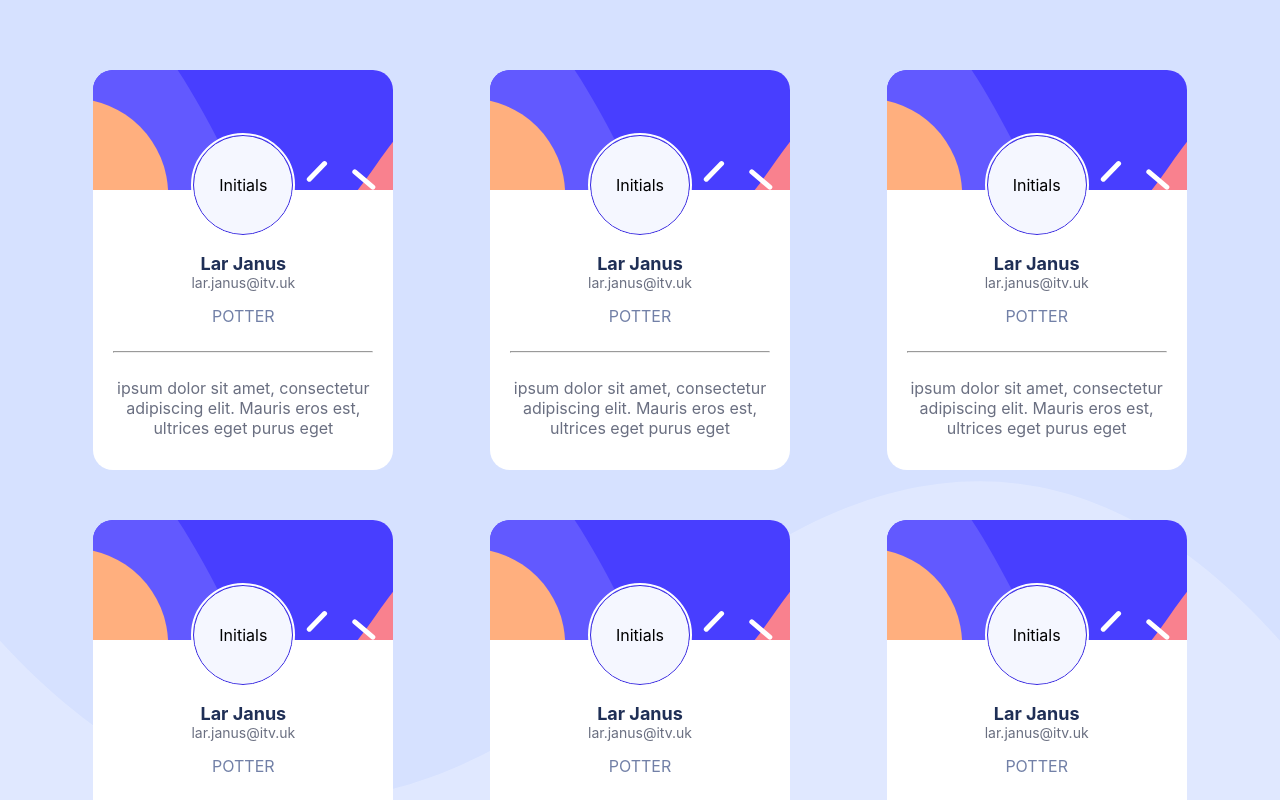
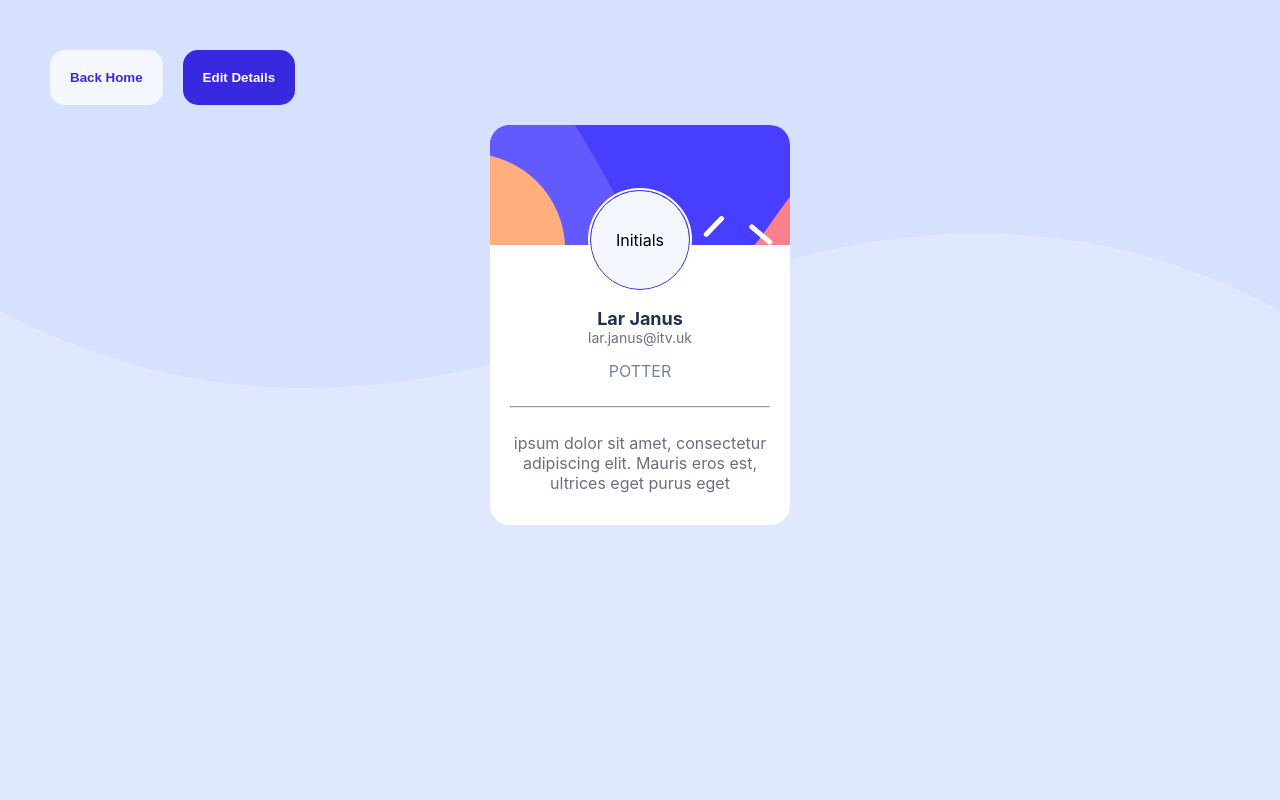
Before and after one commit to devKiratu/members-db, a React (Create React App) app: page /members/1 in a window 1280 px wide. Shown: the top 800 px of the page. Built offline with nearby package versions, Linux system fonts and the light colour scheme.

Commit message:
[chore] add edit member page (#2)
* add routing setup

* add page for viewing and editing member details

```diff
--- a/package.json
+++ b/package.json
@@ -8,6 +8,7 @@
     "@testing-library/user-event": "^13.5.0",
     "react": "^18.2.0",
     "react-dom": "^18.2.0",
+    "react-router-dom": "^6.6.2",
     "react-scripts": "5.0.1",
     "web-vitals": "^2.1.4"
   },
--- a/src/App.js
+++ b/src/App.js
@@ -1,9 +1,14 @@
+import { Route, Routes } from "react-router-dom";
 import Members from "./pages/Members";
+import UpdateMember from "./pages/UpdateMember";
 
 function App() {
   return (
     <div className="app">
-      <Members />
+      <Routes>
+        <Route path="/" element={<Members />} />
+        <Route path="/members/:id" element={<UpdateMember />} />
+      </Routes>
     </div>
   );
 }
--- a/src/index.css
+++ b/src/index.css
@@ -1,6 +1,7 @@
 @import url("./styles/profile-card.css");
 @import url("./styles/app.css");
 @import url("./styles/members.css");
+@import url("./styles/update-members.css");
 
 * {
   padding: 0;
@@ -28,3 +29,7 @@ body {
   background: var(--pale-blue) url("./assets/pattern-background-desktop.svg")
     no-repeat center top/100% fixed;
 }
+
+a {
+  text-decoration: none;
+}
--- a/src/index.js
+++ b/src/index.js
@@ -1,13 +1,16 @@
-import React from 'react';
-import ReactDOM from 'react-dom/client';
-import './index.css';
-import App from './App';
-import reportWebVitals from './reportWebVitals';
+import React from "react";
+import ReactDOM from "react-dom/client";
+import "./index.css";
+import App from "./App";
+import reportWebVitals from "./reportWebVitals";
+import { BrowserRouter } from "react-router-dom";
 
-const root = ReactDOM.createRoot(document.getElementById('root'));
+const root = ReactDOM.createRoot(document.getElementById("root"));
 root.render(
   <React.StrictMode>
-    <App />
+    <BrowserRouter>
+      <App />
+    </BrowserRouter>
   </React.StrictMode>
 );
 
--- a/src/pages/Members.jsx
+++ b/src/pages/Members.jsx
@@ -1,8 +1,12 @@
 import React from "react";
+import { Link } from "react-router-dom";
 import ProfileCard from "../components/ProfileCard";
 
 function Members() {
   return (
+    <>
+      <Link to="/members/1">See member 1</Link>
+
       <div className="container">
         <ProfileCard />
         <ProfileCard />
@@ -11,6 +15,7 @@ function Members() {
         <ProfileCard />
         <ProfileCard />
       </div>
+    </>
   );
 }
 
--- /dev/null
+++ b/src/pages/UpdateMember.jsx
@@ -0,0 +1,74 @@
+import React, { useState } from "react";
+import { Link } from "react-router-dom";
+import ProfileCard from "../components/ProfileCard";
+
+function UpdateMember() {
+  const [showForm, setShowForm] = useState(false);
+  return (
+    <div>
+      <div className="nav-btn">
+        <Link to={"/"}>
+          <button className="btn btn-nav btn-home">Back Home</button>
+        </Link>
+        <button className="btn btn-nav" onClick={() => setShowForm(!showForm)}>
+          Edit Details
+        </button>
+      </div>
+      <div className="member-details">
+        <div>
+          <ProfileCard />
+        </div>
+        {showForm && (
+          <div className="form-container">
+            <form>
+              <div className="input-group">
+                <label htmlFor="firstname">First Name</label>
+                <input
+                  type={"text"}
+                  placeholder="first name"
+                  required
+                  id="firstname"
+                />
+              </div>
+              <div className="input-group">
+                <label htmlFor="lastname">Last Name</label>
+                <input
+                  type={"text"}
+                  placeholder="last name"
+                  required
+                  id="lastname"
+                />
+              </div>
+              <div className="input-group">
+                <label htmlFor="email">Email</label>
+                <input type={"email"} placeholder="email" required id="email" />
+              </div>
+              <div className="input-group">
+                <label htmlFor="occupation">Occupation</label>
+                <input
+                  type={"text"}
+                  placeholder="Occupation"
+                  required
+                  id="occupation"
+                />
+              </div>
+              <div className="input-group">
+                <label htmlFor="bio">Bio</label>
+                <textarea
+                  id="bio"
+                  placeholder="...a little about yourself"
+                  style={{ resize: "none" }}
+                ></textarea>
+              </div>
+              <div className="input-group">
+                <button className="btn btn-submit">Update Details</button>
+              </div>
+            </form>
+          </div>
+        )}
+      </div>
+    </div>
+  );
+}
+
+export default UpdateMember;
--- /dev/null
+++ b/src/styles/update-members.css
@@ -0,0 +1,65 @@
+.member-details {
+  display: flex;
+  justify-content: space-around;
+  align-items: center;
+}
+
+.form-container {
+  width: 400px;
+  margin: 20px 0;
+}
+
+form {
+  padding: 20px;
+  width: 100%;
+  margin: 0 auto;
+  background-color: var(--white);
+  border-radius: 20px;
+}
+label {
+  display: block;
+  color: var(--dark-blue);
+  margin-bottom: 5px;
+  font-size: 14px;
+}
+
+.input-group {
+  padding: 0 10px;
+  margin-bottom: 10px;
+}
+
+input,
+textarea {
+  width: 100%;
+  padding: 10px;
+  border-radius: 5px;
+  border: 1px solid var(--bright-blue);
+}
+
+.btn {
+  background-color: var(--bright-blue);
+  color: var(--white);
+  border: none;
+  border-radius: 15px;
+  padding: 20px;
+  font-weight: bold;
+  display: block;
+  cursor: pointer;
+}
+
+.btn-submit {
+  width: 100%;
+}
+
+.btn-nav {
+  margin-right: 20px;
+}
+
+.btn-nav.btn-home {
+  background-color: var(--very-pale-blue);
+  color: var(--bright-blue);
+}
+
+.nav-btn {
+  display: flex;
+}
```
Also changed, not shown: 1 other file (tests, documents, lock files or other folders). Lines whose indentation alone changed are shown as unchanged.
